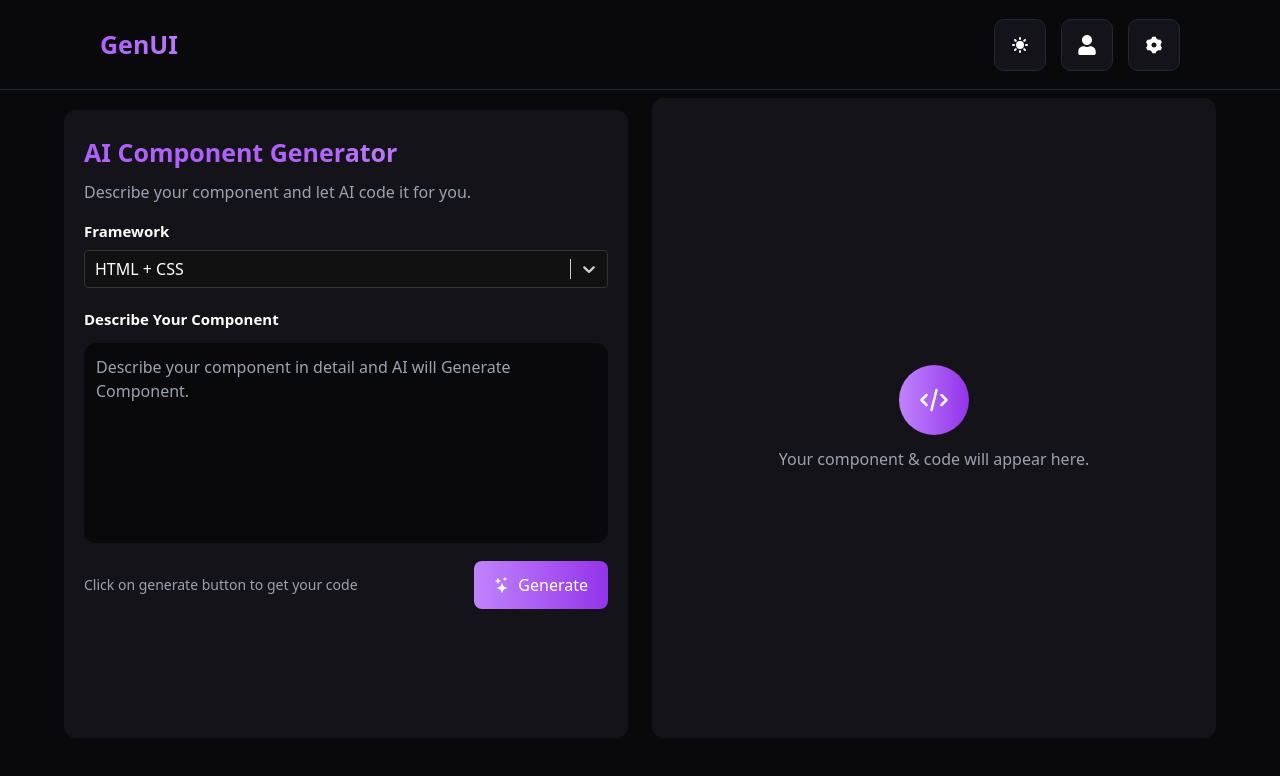
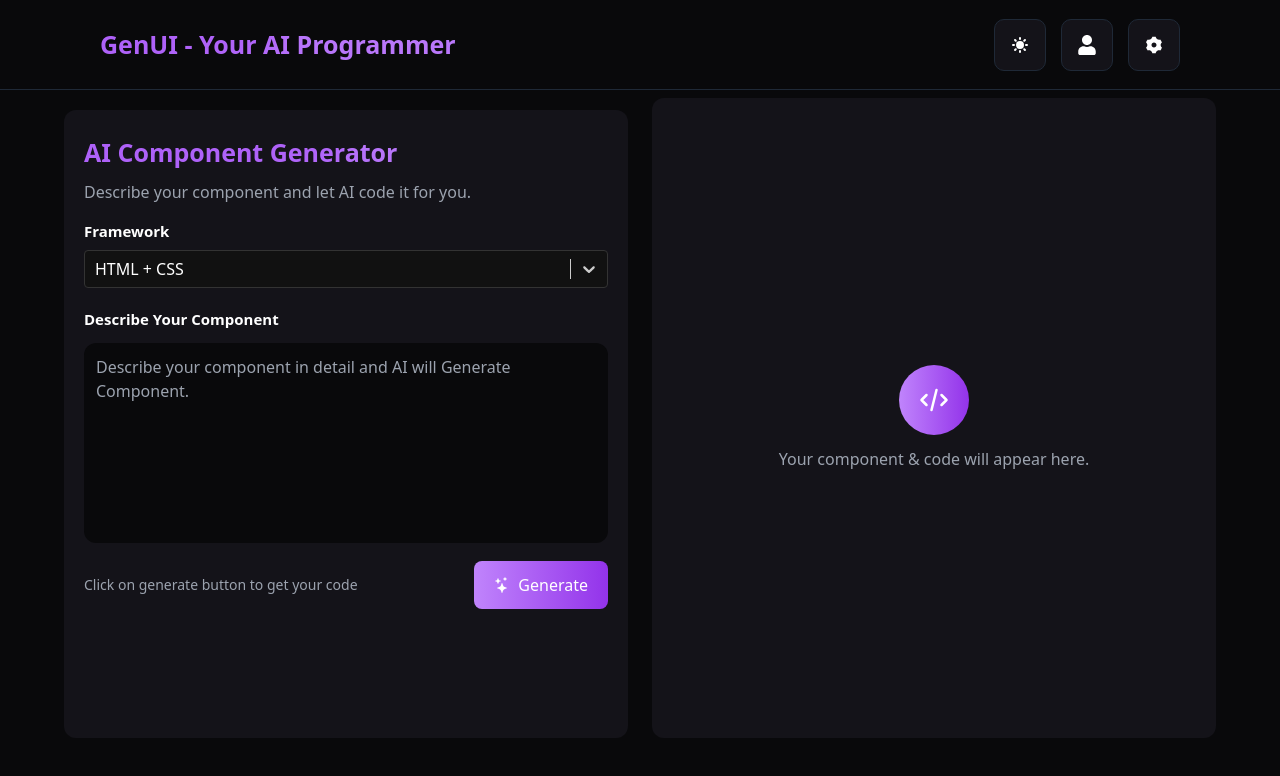
Before and after one commit to mdgufranyt/AI-Component-Generator, a React (Vite) app: page / in a window 1280 px wide. Shown: the top 776 px of the page. Built offline with nearby package versions, Linux system fonts and the light colour scheme.

Commit message:
Fix Bugs

```diff
--- a/src/components/Navbar.jsx
+++ b/src/components/Navbar.jsx
@@ -8,7 +8,7 @@ const Navbar = () => {
     <>
       <div className="nav flex items-center justify-between px-[100px] h-[90px] border-b-[1px] border-gray-800">
         <div className="logo">
-         <h3 className='text-[25px] font-[700] sp-text'>GenUI</h3>
+         <h3 className='text-[25px] font-[700] sp-text'>GenUI - Your AI Programmer</h3>
         </div>
         <div className="icons flex items-center gap-[15px]">
           <div className="icon"><HiSun /></div>
--- a/src/pages/Home.jsx
+++ b/src/pages/Home.jsx
@@ -39,7 +39,7 @@ const Home = () => {
 
   // ⚠️ API Key (you said you want it inside the file)
   const ai = new GoogleGenAI({
-    apiKey: "AIzaSyCO10-5xdtamydljElMQe2_-N_K9PE-j_E",
+    apiKey: "AIzaSyBYq3JqnRO7xyeT1Zn6EGFWv96HU9pJHdw",
   });
 
   // ✅ Generate code
```
